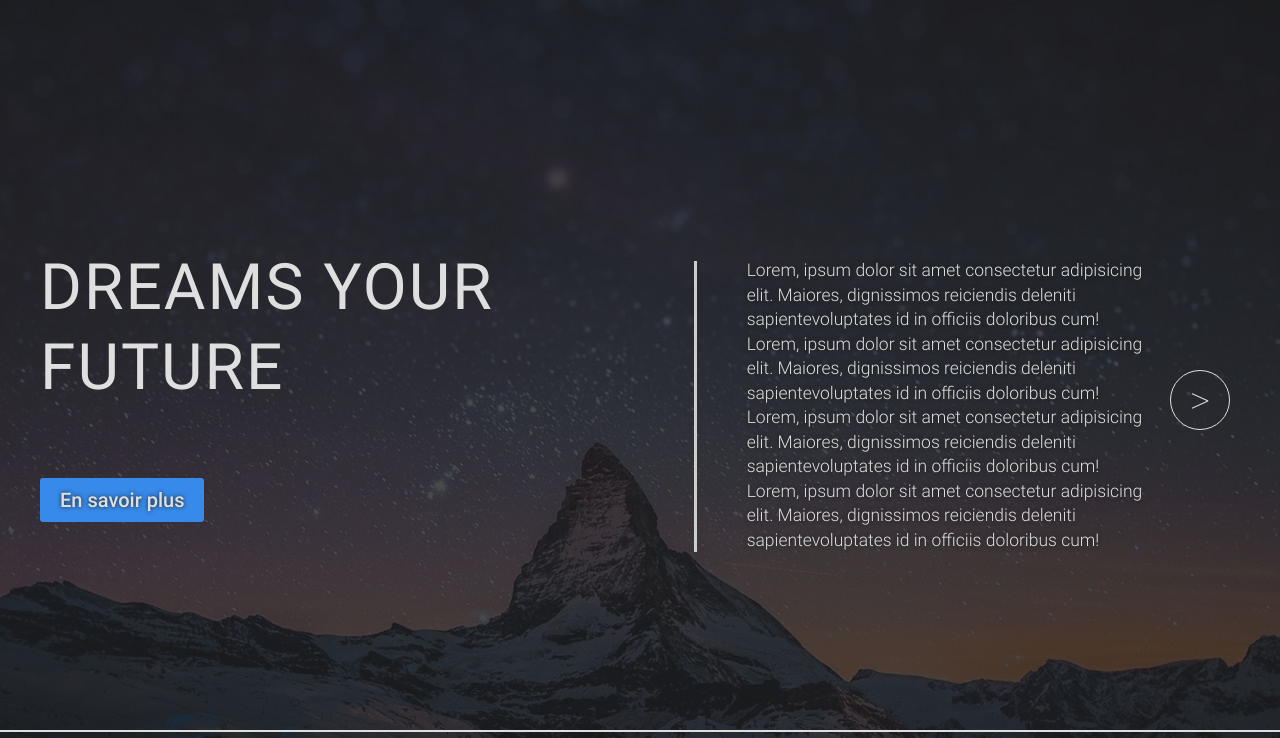
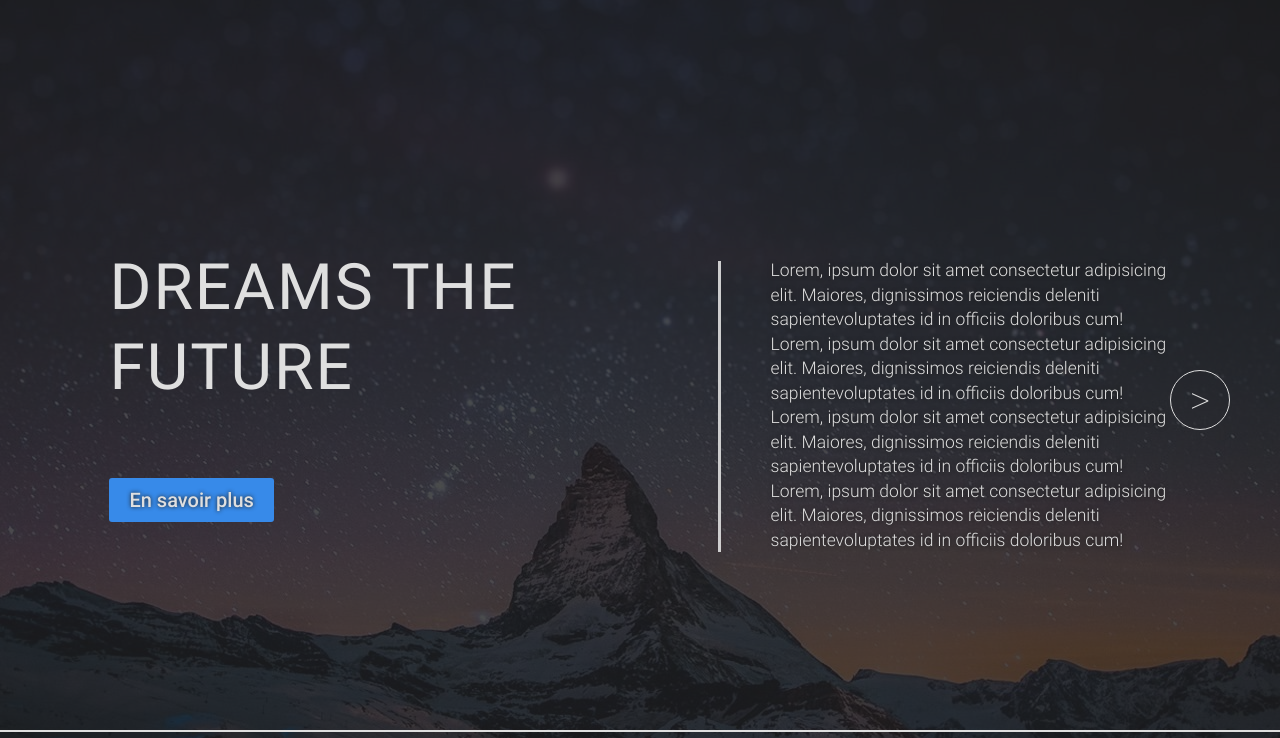
Before and after one commit to dev634/forJim, a plain HTML site: page index.html in a window 1280 px wide. Shown: the top 738 px of the page. Drawn offline with Linux system fonts and the light colour scheme.

Commit message:
little fix

```diff
--- a/assets/css/style.css
+++ b/assets/css/style.css
@@ -25,6 +25,7 @@ body {
 
 .heading {
 	display: flex;
+	justify-content: center;
 	position: relative;
 	width: 1200px;
 }
--- a/index.html
+++ b/index.html
@@ -13,7 +13,7 @@
 				<header class="heading">
 					<div class="heading_title_box">
 						<h1 class="heading heading_title">
-							DREAMS YOUR<br />
+							DREAMS THE<br />
 							FUTURE
 						</h1>
 						<a href="www.google.com" class="heading_button"
```
